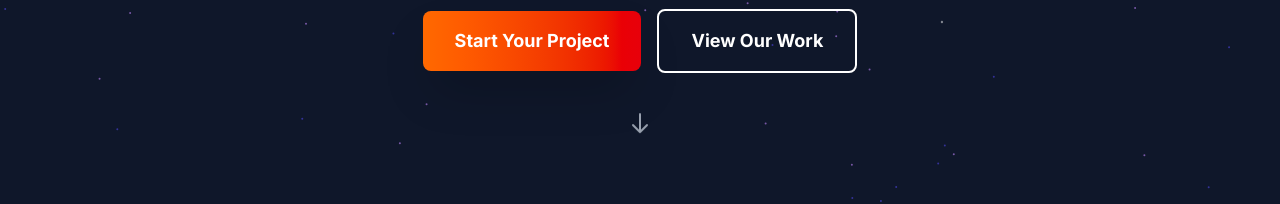
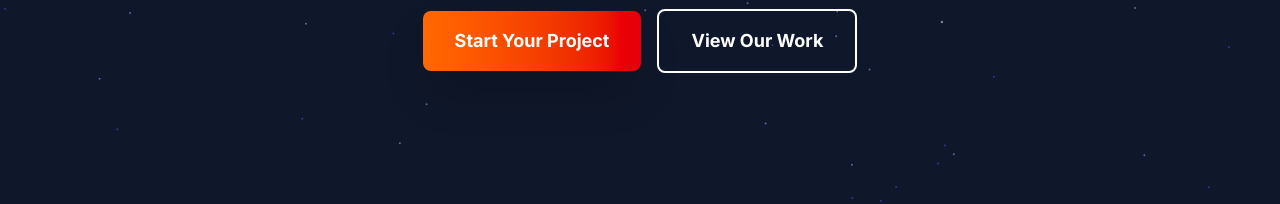
Before and after one commit to Vispaico/vispaico-frontend, a Next.js app: page / in a window 1280 px wide. Shown: the part 599-803 px from the top of the page. Built offline with nearby package versions, Linux system fonts and the light colour scheme.

Commit message:
Deleted the Scroll hint

```diff
--- a/src/components/HeroSection.tsx
+++ b/src/components/HeroSection.tsx
@@ -81,18 +81,6 @@ const HeroSection: React.FC<HeroSectionProps> = ({
           </Link>
         </motion.div>
       </motion.div>
-
-      {/* Scroll Down Hint */}
-      <motion.div
-         className="absolute bottom-30 left-1/2 transform -translate-x-1/2 z-10"
-         initial={{ opacity: 0, y: -10 }}
-         animate={{ opacity: 1, y: 0 }}
-         transition={{ delay: 1.5, duration: 0.5 }}
-      >
-         <svg className="animate-bounce w-6 h-6 text-gray-400" fill="none" strokeLinecap="round" strokeLinejoin="round" strokeWidth="2" viewBox="0 0 24 24" stroke="currentColor">
-           <path d="M19 14l-7 7m0 0l-7-7m7 7V3"></path>
-         </svg>
-      </motion.div>
     </section>
   );
 };
```
